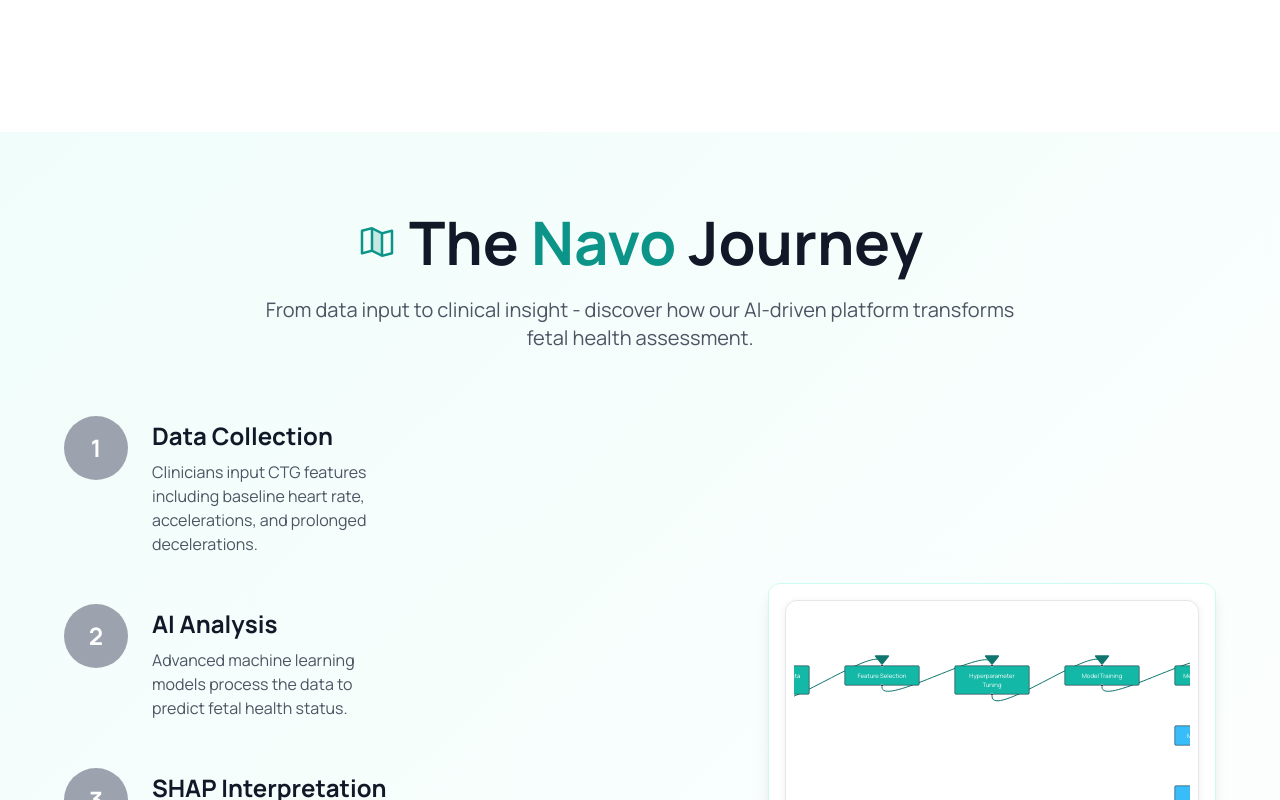
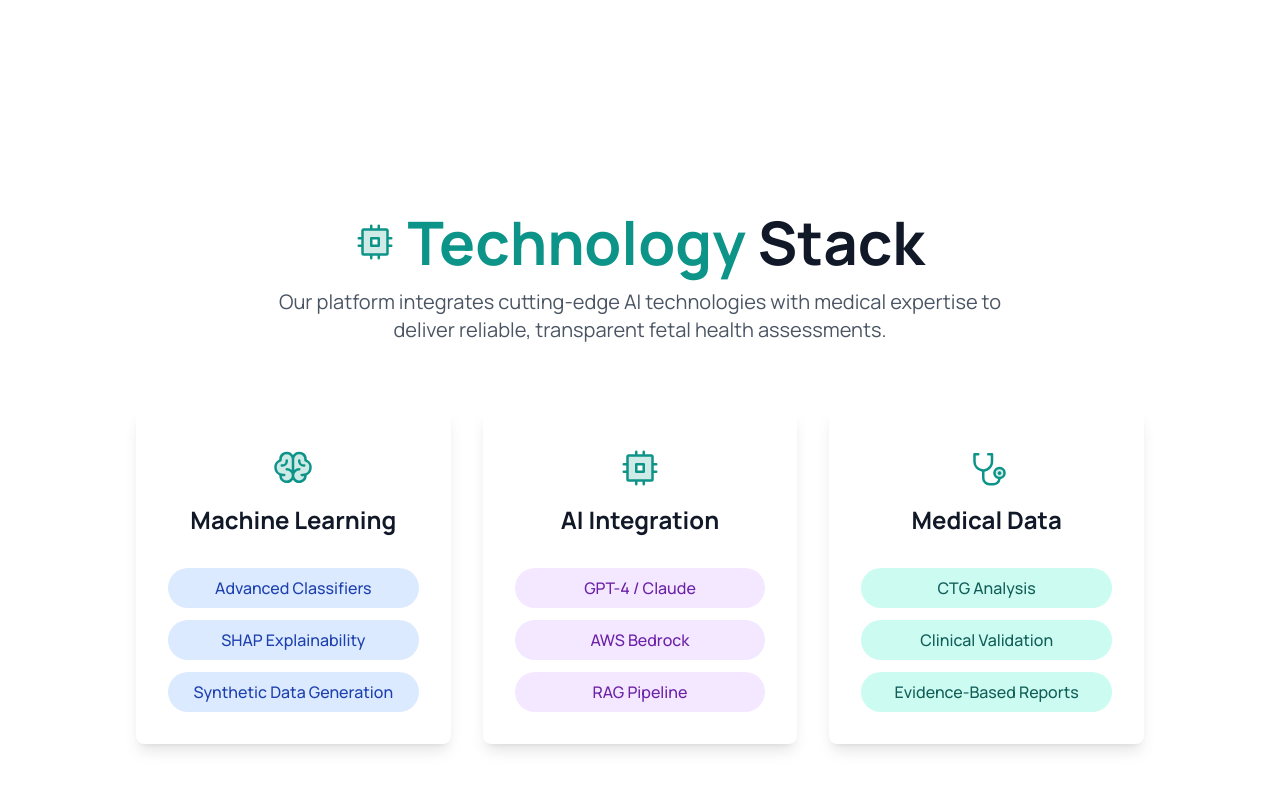
Before and after one commit to navo-health/navo-health-website, a React (Vite) app: page / in a window 1280 px wide. Shown: the part 1480-2280 px from the top of the page. Built offline with nearby package versions, Linux system fonts and the light colour scheme.

Commit message:
Hide Journey section

```diff
--- a/src/pages/Index.tsx
+++ b/src/pages/Index.tsx
@@ -12,7 +12,7 @@ const Index = () => {
     <div className="min-h-screen bg-white">
       <Hero />
       <Features />
-      <Journey />
+      {/* <Journey /> */}
       <Technology />
       <Team />
       <CTA />
```
